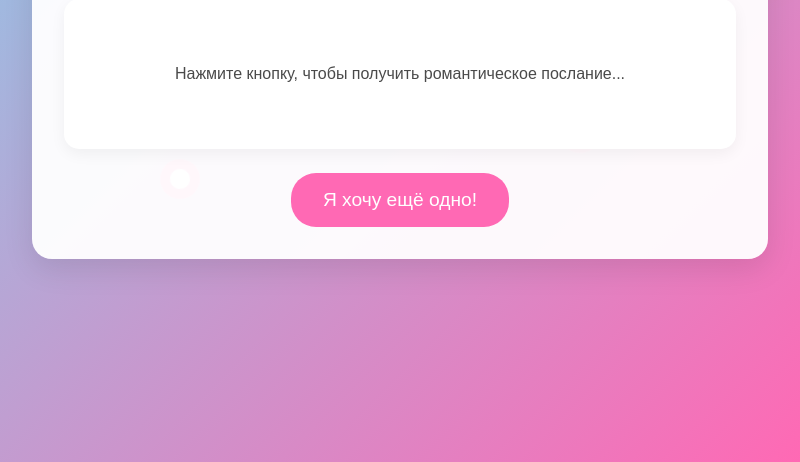
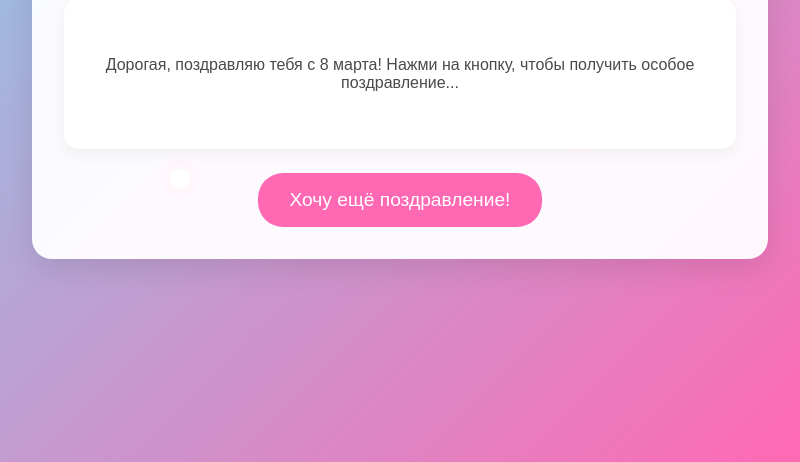
Before and after one commit to Nefilim1/8march, an Electron app: page index.html in a window 800 px wide. Shown: the part 338-800 px from the top of the page. Drawn offline with Linux system fonts and the light colour scheme.

Commit message:
index.html

```diff
--- a/index.html
+++ b/index.html
@@ -3,7 +3,7 @@
 <head>
     <meta charset="UTF-8">
     <meta name="viewport" content="width=device-width, initial-scale=1.0">
-    <title>Романтические сообщения</title>
+    <title>С 8 марта!</title>
     <link rel="stylesheet" href="styles.css">
 </head>
 <body>
@@ -21,11 +21,11 @@
         </div>
 
         <div class="message-container">
-            <h1>Романтическое послание</h1>
+            <h1>С 8 марта!</h1>
             <div class="message-box">
-                <p id="message">Нажмите кнопку, чтобы получить романтическое послание...</p>
+                <p id="message">Дорогая, поздравляю тебя с 8 марта! Нажми на кнопку, чтобы получить особое поздравление...</p>
             </div>
-            <button id="generateBtn">Я хочу ещё одно!</button>
+            <button id="generateBtn">Хочу ещё поздравление!</button>
         </div>
     </div>
     <script src="script.js"></script>
```
